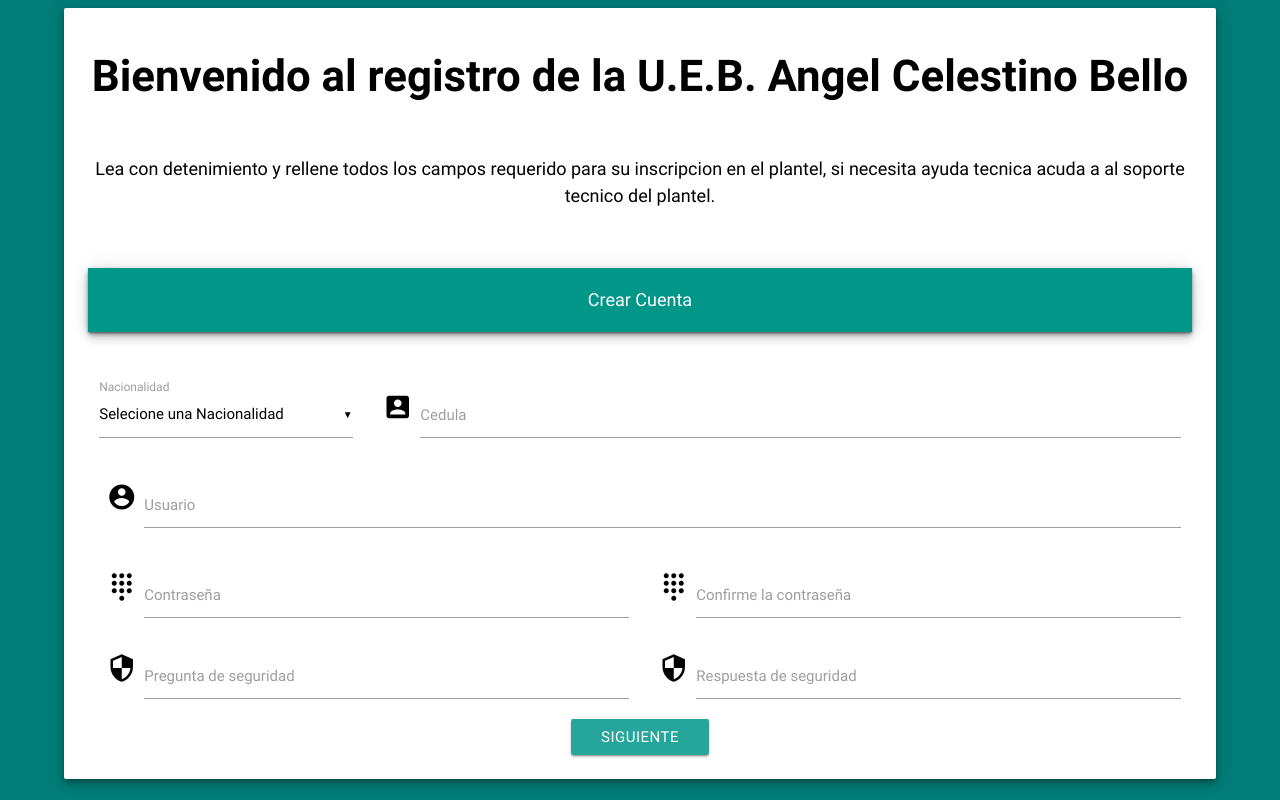
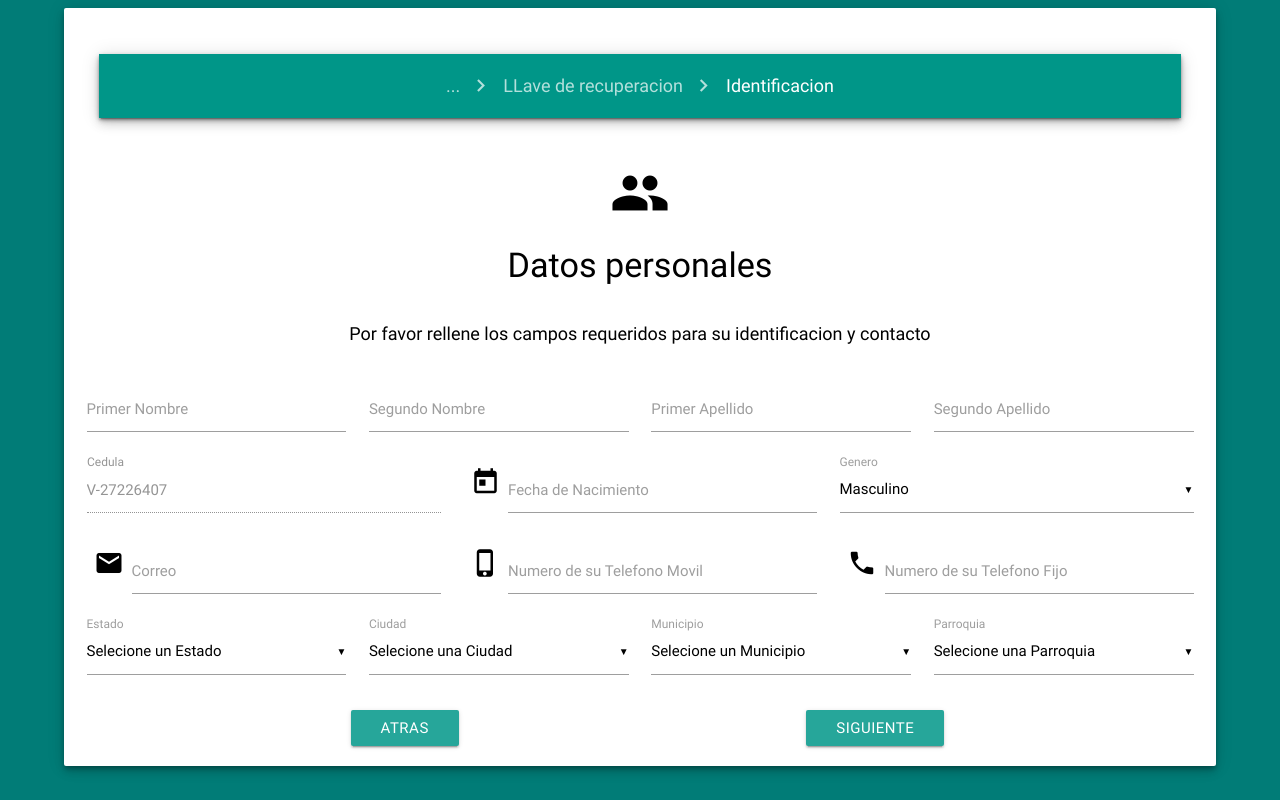
Before and after one commit to aceoraas/gestion-escolar, a PHP site: page /subir/portales/registro/index.php in a window 1280 px wide. Run offline with PHP 8.4, Linux system fonts and the light colour scheme.

Commit message:
actualizacion de datos personales
se añade la captacion de datos personales el apartado de datos personales

```diff
--- a/portales/js/registro.js
+++ b/portales/js/registro.js
@@ -1,6 +1,6 @@
 /* PARA LA FECHA Y LA HORA*/
 
-vistas('0');
+vistas('2');
 var uci;
 
 $('.datepicker').pickadate({
@@ -88,12 +88,19 @@ $('#datoslaborales').show('slow');
   if (ncedula!=''){
     if (ncedula!='0') {
       //mensaje post
-    $.post("../../procesos/validacion/validacion_registro.php",
-        { laci:ncedula,
+      var mensaje={
+          laci:ncedula,
           naci:cnacionalidad
-        },function(data){
+      };
+      $.ajax({
+
+          data: mensaje,
+          url:'../../procesos/validacion/validacion_registro.php',
+          type: 'post',
+          beforeSend: function () {
+            $("#labelcedula").html("Procesando, espere por favor...");
+         },success: function(data){
           obj = JSON.parse(data);
-
 
             //verifica el booleano de servidor.
            if(obj.valor=='1'||obj.valor=='0'||obj.valor=='3') {
@@ -117,11 +124,8 @@ $('#datoslaborales').show('slow');
                   positivo[2]=true;
               }
             }
-            else{
 
-        }
-        console.log("cedula: "+cedula+" Valor: "+obj.valor)
-      });
+      }});
     }//error cedula vacia o 0
     else{
 
--- a/portales/registro/index.php
+++ b/portales/registro/index.php
@@ -50,26 +50,26 @@
     <!--Usuario y contraseña-->
      <div id='divusuario' class='input-field col s12 l12'>
      <i id='iusuario' class='material-icons prefix'>account_circle</i>
-     <input id='Usuario' type='text' name='Usuario'>
+     <input id='Usuario' type='text' >
      <label id='labelusuario'>Usuario</label>
      </div><br><br><br><br>
 
      <div id='divcontra1'class='input-field col s12 l6'>
      <i id='icontra1'class='material-icons prefix'>dialpad</i>
-     <input id='contra1' type='password' name='contra'>
+     <input id='contra1' type='password'>
      <label id='labelcontra1'>Contraseña</label>
      </div><dr>
      </dr>
      <div id='divcontra2'class='input-field col s12 l6'>
      <i id='icontra2'class='material-icons prefix'>dialpad</i>
-     <input id='contra2' type='password' name='Confirmecontra'>
+     <input id='contra2' type='password' >
      <label id='labelcontra2'>Confirme la contraseña</label>
      </div><br>
 
     <!--Pregunta de seguridad-->
       <div id='divseguridad1' class='input-field col s12 l6'>
       <i id='iseguridad1'class='material-icons prefix'>security</i>
-      <input id='Pregunta' type='text' name='Pregunta'>
+      <input id='Pregunta' type='text' >
       <label id='labelseguridad1'>Pregunta de seguridad</label>
       </div>
       <dr>
@@ -77,13 +77,13 @@
       </dr>
       <div id='divseguridad2' class='input-field col s12 l6'>
       <i id='iseguridad2' class='material-icons prefix'>security</i>
-      <input id='pregunta2' type='text' name='Confirmepregunta'>
+      <input id='pregunta2' type='text'>
       <label id='labelseguridad2'>Respuesta de seguridad</label>
       </div><br><br><br>
 
     <!--Boton siguiente primera parte del registro-->
      <div id='divsiguiente' class='input-field'>
-     <input value='2' type='text' style='display:none;' name='paso'>
+     <input value='2' type='text' style='display:none;'>
      <a id='btnpaso1' class='waves-effect waves-light btn'>siguiente</a>
      </div>
 
@@ -162,21 +162,111 @@
 
 
   <div class='card-content'>
-  <nav><div class='nav-wrapper teal z-depth-3'><div class='col s12'>
-  <a class='breadcrumb'>Crear Cuenta</a><a class='breadcrumb'>LLave de recuperacion</a><a class='breadcrumb'>Identificacion</a></div></div></nav><br><br>
-  Tercera vista vista <br><p><big>aqui se pide los datos personales y el area laboral</big></p></div>
+  <nav><div class='nav-wrapper teal z-depth-3'><div class='col s12 '>
+  <a class='breadcrumb'>...</a><a class='breadcrumb'>LLave de recuperacion</a><a class='breadcrumb'>Identificacion</a></div></div></nav>
+  <br><br>
+  <i class=' center medium material-icons'>people</i>
+  <h4>Datos personales</h4>
+  <br><p><big>Por favor rellene los campos requeridos para su identificacion y contacto</big></p></div>
 
-  <!--fecha de nacimiento picker-->
-    <div class='input-field col s12 m12 l12'>
+  <!--nombres y apellidos-->
+
+
+    <div class='input-field col s12 l3'>
+    <input type='text' >
+    <label>Primer Nombre</label>
+    </div>
+
+    <div class='input-field col s12 l3'>
+    <input type='text' >
+    <label>Segundo Nombre</label>
+    </div>
+
+    <div class='input-field col s12 l3'>
+    <input type='text' >
+    <label>Primer Apellido</label>
+    </div>
+
+    <div class='input-field col s12 l3'>
+    <input type='text' >
+    <label>Segundo Apellido</label>
+    </div>
+
+    <div class='input-field col s12 l4'>
+    <input disabled="true" type='text' value="V-27226407" >
+    <label>Cedula</label>
+    </div>
+
+
+    <!--fecha de nacimiento picker-->
+    <div class='input-field col s12 l4'>
     <i class='material-icons prefix'>today</i>
-    <input type='text' name='fecha_nacimiento' class='datepicker'>
-    <label for='first_name'>Fecha de Nacimiento</label>
+    <input type='text'  class='datepicker'>
+    <label>Fecha de Nacimiento</label>
     </div>
-  <div class='input-field col s12  offset-l2 l3'>
-<a id='btnpaso3' class='waves-effect waves-light btn'>siguiente</a>
-</div>
+
+    <div class='input-field col s12  l4'>
+    <select id=''>
+      <option disabled value="">Selecione su Sexo</option>
+      <option value="M">Masculino</option>
+      <option value="F">Femenino</option>
+      option
+      option
+    </select>
+    <label>Genero</label>
+    </div>
+
+    <div class='input-field col s12 l4'>
+    <i class='material-icons prefix'>mail</i>
+    <input type='email' >
+    <label>Correo</label>
+    </div>
+
+    <div class='input-field col s12 l4'>
+    <i class='material-icons prefix'>phone_iphone</i>
+    <input type='text' >
+    <label>Numero de su Telefono Movil</label>
+    </div>
+    <div class='input-field col s12 l4'>
+    <i class='material-icons prefix'>call</i>
+    <input type='text' >
+    <label>Numero de su Telefono Fijo</label>
+    </div>
+
+    <div class='input-field col s12  l3'>
+    <select id=''>
+      <option disabled value="">Selecione un Estado</option>
+    </select>
+    <label>Estado</label>
+    </div>
+    <div class='input-field col s12  l3'>
+    <select id=''>
+      <option disabled value="">Selecione una Ciudad</option>
+    </select>
+    <label>Ciudad</label>
+    </div>
+    <div class='input-field col s12  l3'>
+    <select id=''>
+      <option disabled value="">Selecione un Municipio</option>
+    </select>
+    <label>Municipio</label>
+    </div>
+    <div class='input-field col s12  l3'>
+    <select id=''>
+      <option disabled value="">Selecione una Parroquia</option>
+    </select>
+    <label>Parroquia</label>
+    </div>
+
+
+
+    <!--botones-->
+
 <div class='input-field col s12  offset-l2 l3'>
 <a id='btnatras3' class='waves-effect waves-light btn'>atras</a>
+</div>
+ <div class='input-field col s12  offset-l2 l3'>
+<a id='btnpaso3' class='waves-effect waves-light btn'>siguiente</a>
 </div>
  </div>
 </div>
@@ -195,7 +285,7 @@
 
   <div class='card-content'>
   <nav><div class='nav-wrapper teal z-depth-3'><div class='col s12'>
-  <a class='breadcrumb'>Crear Cuenta</a><a class='breadcrumb'>LLave de recuperacion</a><a class='breadcrumb'>Identificacion</a><a class='breadcrumb'>Area Laboral</a></div>
+  <a class='breadcrumb'>...</a><a class='breadcrumb'>Identificacion</a><a class='breadcrumb'>Area Laboral</a></div>
   </div></nav><br><br>
 
   Cuarta vista vista <br><p><big>aqui se pide los datos segun el area laboral y el area laboral</big></p>
--- a/sftp-config.json
+++ b/sftp-config.json
@@ -6,7 +6,7 @@
     "type": "sftp",
 
     "save_before_upload": true,
-    "upload_on_save": false,
+    "upload_on_save": true,
     "sync_down_on_open": false,
     "sync_skip_deletes": false,
     "sync_same_age": true,
```
Also changed, not shown: db/encuesta_db.php (+0 -20 lines).
